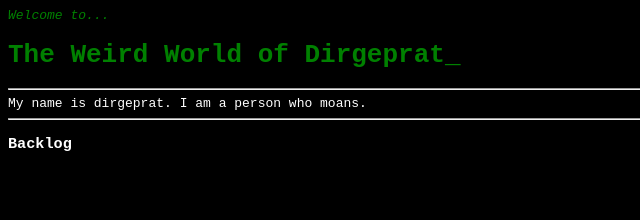
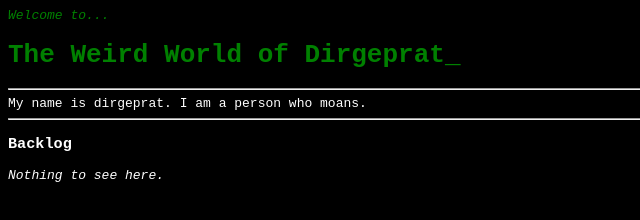
Before and after one commit to dirgeprat/old, a plain HTML site: page index.html in a window 1280 px wide. Shown: the whole page, without its empty margins (0-640 px from the left). Drawn offline with Linux system fonts and the light colour scheme.

Commit message:
Update index.html

```diff
--- a/index.html
+++ b/index.html
@@ -14,6 +14,7 @@
     My name is dirgeprat. I am a person who moans.
     <hr>
     <h3>Backlog</h3>
+    <em>Nothing to see here.</em>
   </body>
 
 </html>
```
